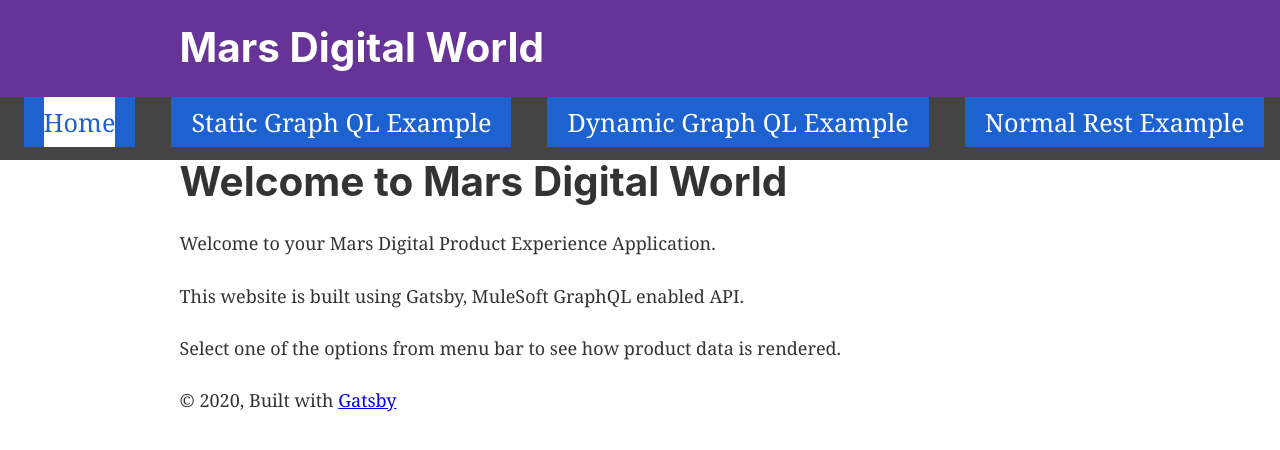
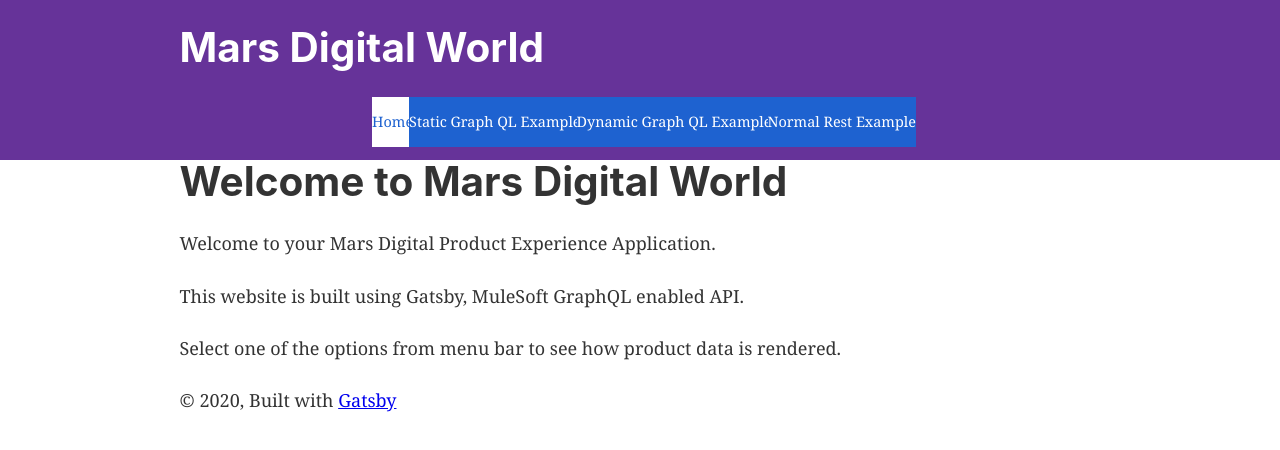
Before and after one commit to stanislawantoniak/mars-digital-products, a Gatsby site: page / in a window 1280 px wide. Built offline with nearby package versions, Linux system fonts and the light colour scheme; Gatsby itself is replaced by a stand-in of ours.

Commit message:
sizing colors

```diff
--- a/src/components/layout.css
+++ b/src/components/layout.css
@@ -654,20 +654,18 @@
   margin-right: 0;
   margin-top: 20px;
   list-style: none;
-  background-color: #444;
+  background-color:rgb(102, 51, 153);
   text-align: center;
   padding: 0;
   margin: 0;
 }
 .nav li {
-  font-size: 1.2em;
+  font-size: 0.6em;
   line-height: 40px;
   border-bottom: 1px solid #888;
 }
 
 .nav a {
-  margin-left: 20px;
-  margin-right: 20px;
   text-decoration: none;
   color: #fff;
   display: block;
@@ -689,7 +687,7 @@
   .nav li {
     border-bottom: none;
     line-height: 50px;
-    font-size: 1.4em;
+    font-size: 0.8em;
   }
 
   /* Option 1 - Display Inline */
```
